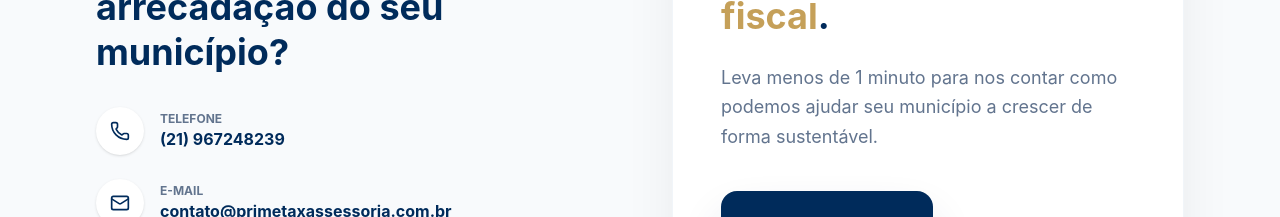
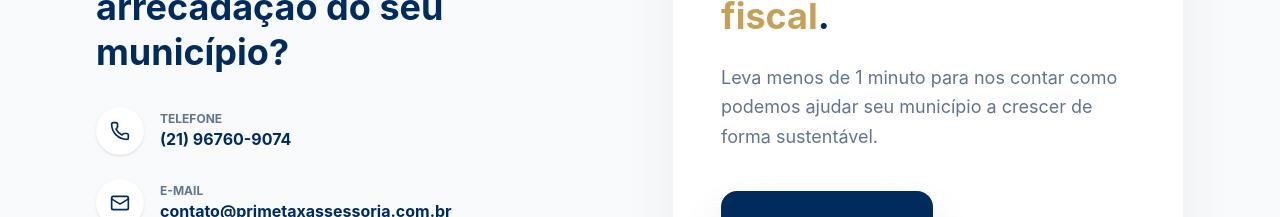
Before and after one commit to tiagomattosads-dev/primetax-site, a Next.js app: page / in a window 1280 px wide. Shown: the part 6100-6317 px from the top of the page. Built offline with nearby package versions, Linux system fonts and the light colour scheme.

Commit message:
chore: update contact info and banner assets

```diff
--- a/app/page.tsx
+++ b/app/page.tsx
@@ -526,7 +526,7 @@
               </div>
               <div>
                 <p className="text-xs text-slate-500 uppercase font-bold">Telefone</p>
-                <p className="text-navy font-bold">(21) 967248239</p>
+                <p className="text-navy font-bold">(21) 96760-9074</p>
               </div>
             </div>
             <div className="flex items-center gap-4">
```
Also changed, not shown: 1 other file (tests, documents, lock files or other folders).
